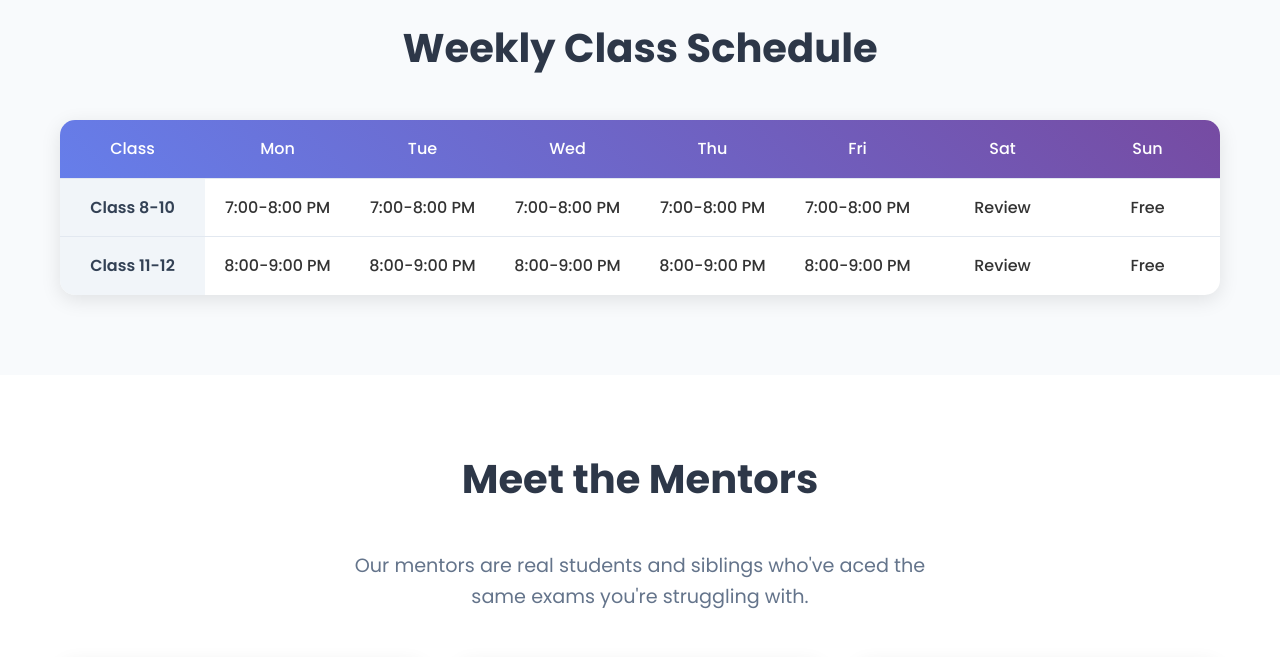
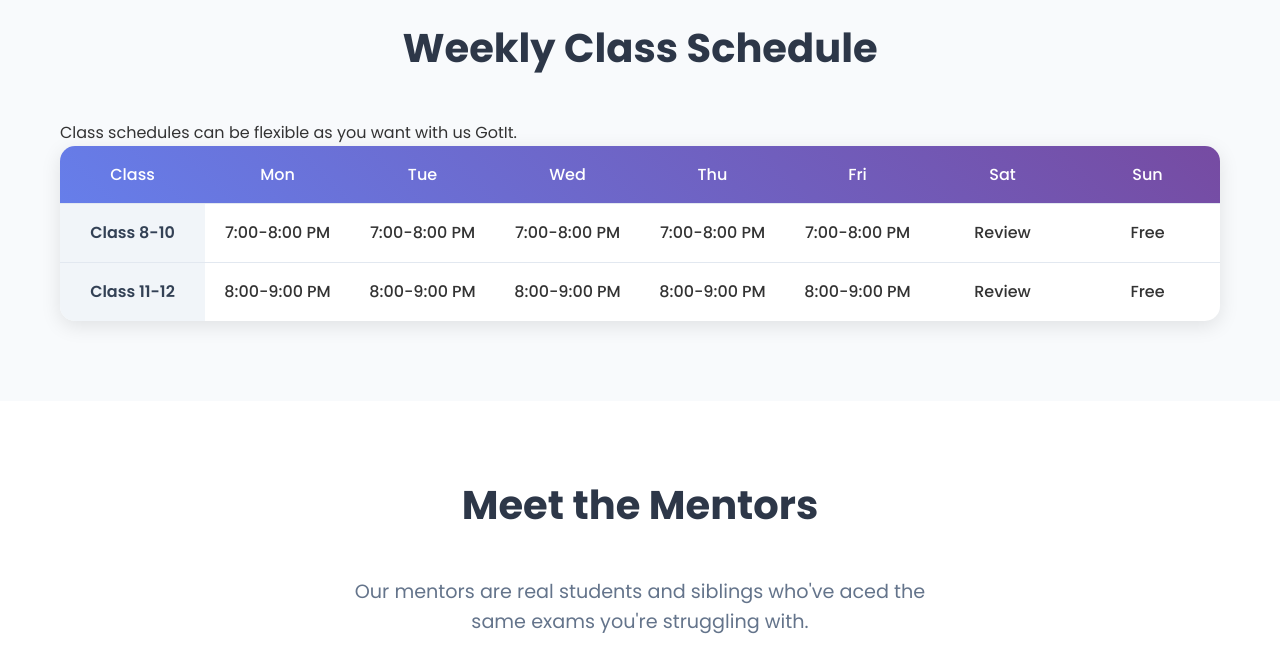
Before and after one commit to suhailpalazhi/GotIt, a plain HTML site: page index.html in a window 1280 px wide. Shown: the part 1940-2597 px from the top of the page. Drawn offline with Linux system fonts and the light colour scheme.

Commit message:
Update index.html

```diff
--- a/index.html
+++ b/index.html
@@ -125,6 +125,7 @@
     <section id="schedule" class="schedule">
         <div class="container">
             <h2 class="section-title">Weekly Class Schedule</h2>
+            <p class="schedule-intro">Class schedules can be flexible as you want with us GotIt.</p>
             <div class="schedule-table">
                 <div class="schedule-row header">
                     <div class="schedule-cell">Class</div>
```
